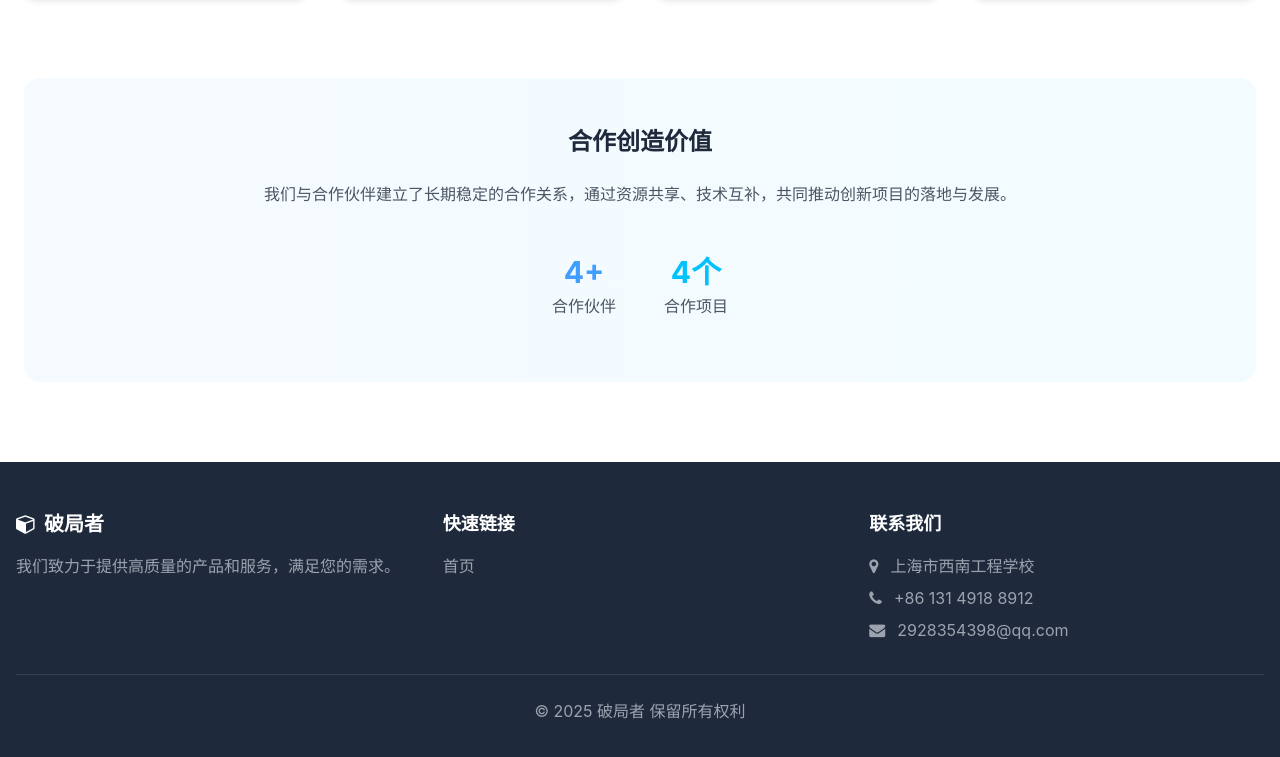
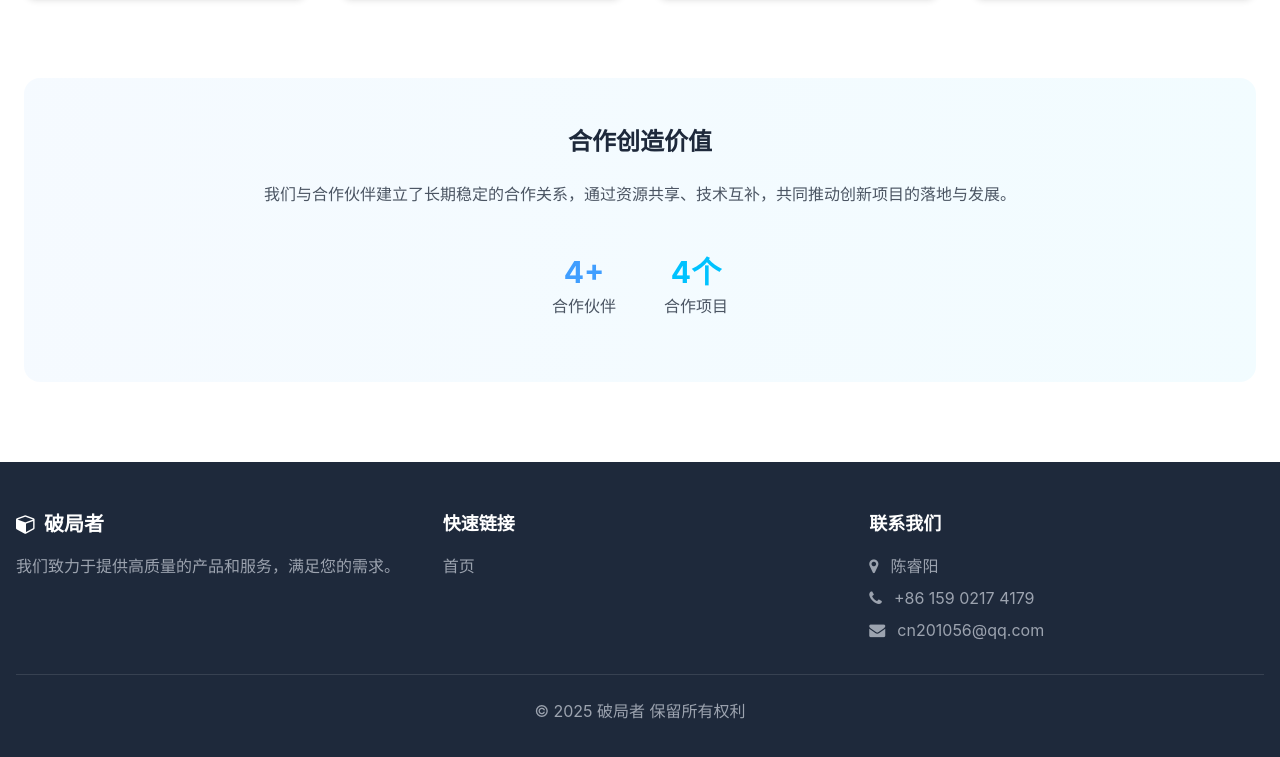
Before and after one commit to cry-nb666/AIot, a plain HTML site: page 团队介绍.html in a window 1280 px wide. Shown: the part 4542-5299 px from the top of the page. Drawn offline with nearby package versions, Linux system fonts and the light colour scheme.

Commit message:
Update 团队介绍.html

```diff
--- a/团队介绍.html
+++ b/团队介绍.html
@@ -467,15 +467,15 @@
                 <ul class="space-y-2">
                     <li class="flex items-start">
                         <i class="fa fa-map-marker mt-1 mr-3 text-gray-400"></i>
-                        <span class="text-gray-400">上海市西南工程学校</span>
+                        <span class="text-gray-400">陈睿阳</span>
                     </li>
                     <li class="flex items-center">
                         <i class="fa fa-phone mr-3 text-gray-400"></i>
-                        <span class="text-gray-400">+86 131 4918 8912</span>
+                        <span class="text-gray-400">+86 159 0217 4179</span>
                     </li>
                     <li class="flex items-center">
                         <i class="fa fa-envelope mr-3 text-gray-400"></i>
-                        <span class="text-gray-400">2928354398@qq.com</span>
+                        <span class="text-gray-400">cn201056@qq.com</span>
                     </li>
                 </ul>
             </div>
```
